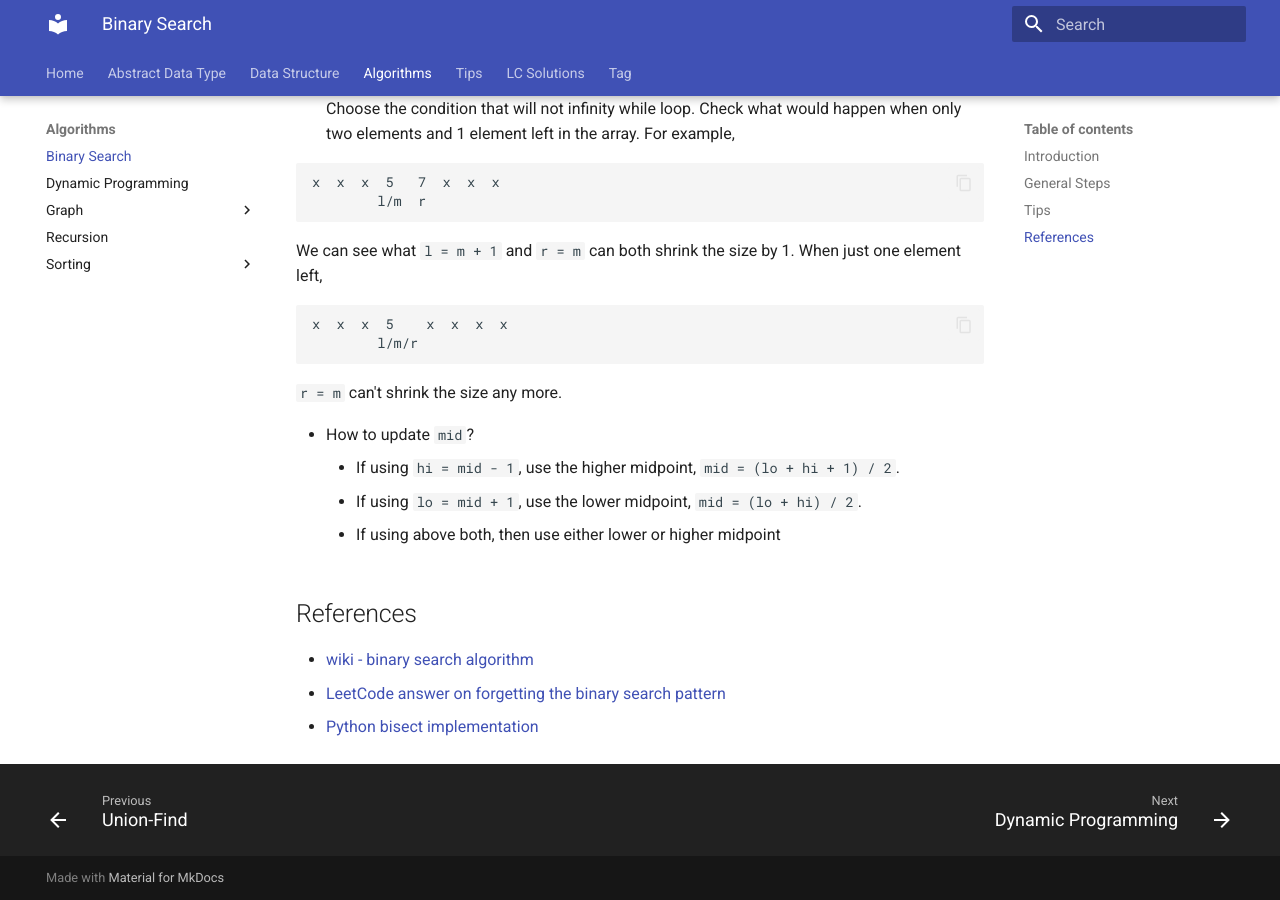
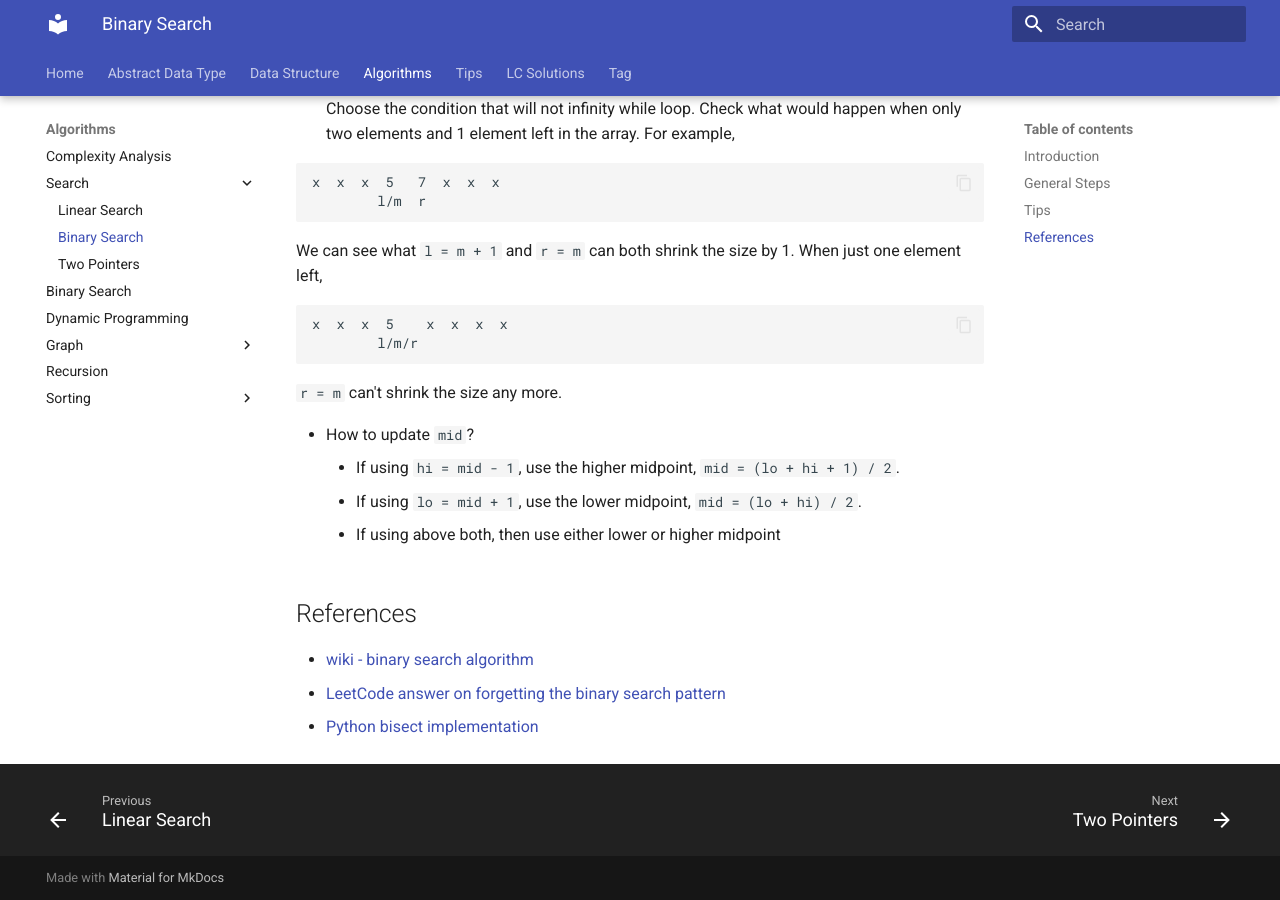
Before and after one commit to RogerLuo-Code/coding-practice, an MkDocs documentation site: the page built from docs/algorithms/search/binary-search.md, in a window 1280 px wide and 900 px high, scrolled down 861 px. Built offline with MkDocs 1.6.1 and Material for MkDocs 9.7.7, drawn with Linux system fonts in a browser that asks for light colours.

Commit message:
Add notes for search algorithms

```diff
--- a/mkdocs.yml
+++ b/mkdocs.yml
@@ -77,6 +77,12 @@ nav:
       - Kth Element: data-structure/heap/kth-element.md
     - Union-Find: data-structure/union-find/union-find.md
   - Algorithms:
+    - Complexity Analysis: algorithms/complexity-analysis.md
+    - Search:
+      - algorithms/search/index.md
+      - Linear Search: algorithms/search/linear-search.md
+      - Binary Search: algorithms/search/binary-search.md
+      - Two Pointers: algorithms/search/two-pointers.md
     - Binary Search: algorithms/binary-search.md
     - Dynamic Programming: algorithms/dynamic-programming.md
     - Graph:
@@ -97,6 +103,7 @@ nav:
         - Dijkstra Algorithm: algorithms/graph/shortest-path/dijkstra-algorithm.md
     - Recursion: algorithms/recursion.md
     - Sorting:
+      - algorithms/sorting/index.md
       - Sorted Array Tips: algorithms/sorting/sorted-array-tips.md
       - Heap Sort: algorithms/sorting/heap-sort.md
   - Tips:
```
Also changed, not shown: docs/algorithms/search/index.md (added, +5 -0 lines), docs/algorithms/search/binary-search.md (renamed from docs/algorithms/binary-search.md), docs/algorithms/search/linear-search.md (added), docs/algorithms/search/two-pointers.md (added).
